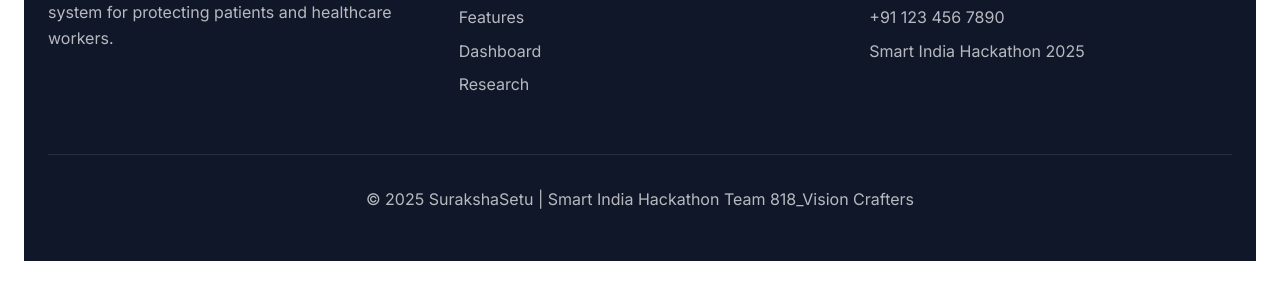
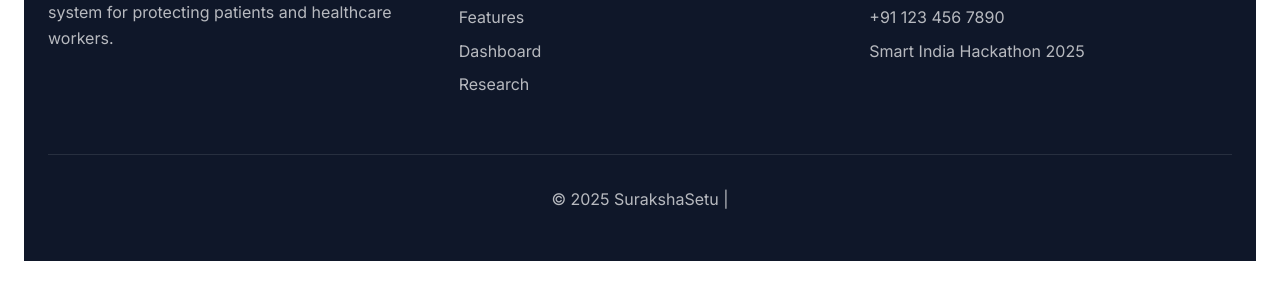
Before and after one commit to Koushal0506/SIH-25220-Prototype, a plain HTML site: page contact.html in a window 1280 px wide. Shown: the part 1175-1474 px from the top of the page. Drawn offline with Linux system fonts and the light colour scheme.

Commit message:
Update contact.html

```diff
--- a/contact.html
+++ b/contact.html
@@ -179,7 +179,7 @@
             </div>
 
             <div class="footer-bottom">
-                <p>&copy; 2025 SurakshaSetu | Smart India Hackathon Team 818_Vision Crafters</p>
+                <p>&copy; 2025 SurakshaSetu | </p>
             </div>
         </div>
     </footer>
```
